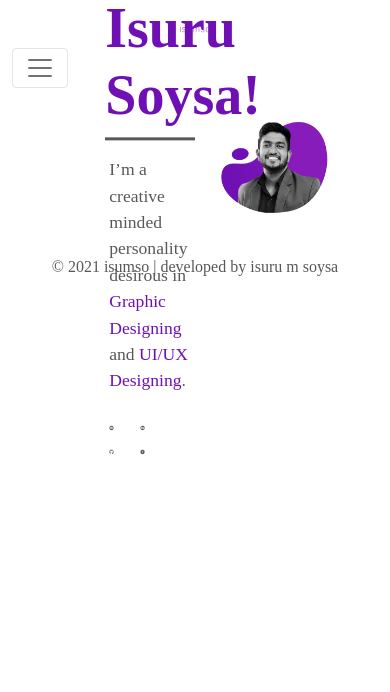
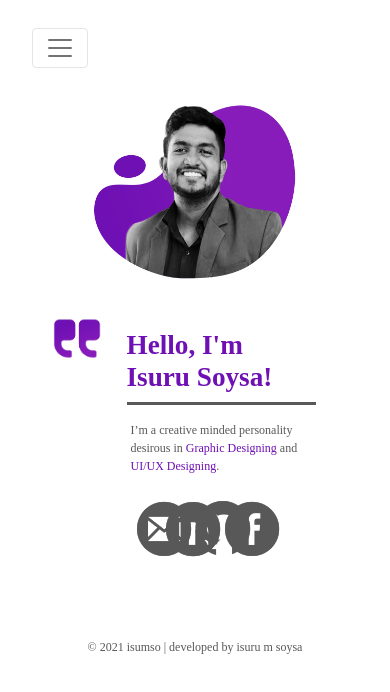
Before and after one commit to IsuruMSoysa/isuruMsoysaPortfolio, a React (Create React App) app in the folder isurumsoysa/: page / in a window 390 px wide. Shown: the top 692 px of the page. Built offline with nearby package versions, Linux system fonts and the light colour scheme.

Commit message:
Responsive Complete

```diff
--- a/isurumsoysa/src/App.css
+++ b/isurumsoysa/src/App.css
@@ -19,28 +19,29 @@
     color: #6F10B4 ;
 }
 
+
+.home-intro{
+    display: grid;
+    align-content: center;
+}
+
+
 @media screen and (max-width: 991px) {
     .MenuBar{
         display: flex;
         justify-content: start;
         padding-left: 10px;
     }
+    .home-intro{
+        margin-left: -50px;
+    }
 }
 
-.home-intro{
-    vertical-align: center;
-    position: relative;
-}
+
 /*.hello-box{*/
 /*    border-bottom: 3px solid #6F10B4;*/
 /*}*/
 
-.home-intro-inter{
-    position: absolute;
-    top: 47%;
-    -ms-transform: translateY(-50%);
-    transform: translateY(-50%);
-}
 .hello-text{
     color: #6F10B4;
     font-weight: bold;
@@ -184,21 +185,59 @@
     height: 100%;
 }
 
+@media screen and (max-width: 1441px) {
+    .hello-text{
+        font-size: 265%;
+    }
 
+    .home-description{
+        font-size: 100%;
+    }
+}
 
-/*@media screen and (max-width: 1090px) {*/
-/*    .hello-text{*/
-/*        font-size: 200%;*/
-/*    }*/
+@media screen and (max-width: 1412px) {
+    .hello-text{
+        font-size: 235%;
+    }
+    .home-description{
+        font-size: 100%;
+    }
+    .exp-link img {
+        width: 110%;
+    }
+    .hello-comma img{
+        width: 45%;
+    }
+}
 
-/*    .exp-link img {*/
-/*        width: 120%;*/
-/*    }*/
+@media screen and (max-width: 1190px) {
+    .hello-text{
+        font-size: 200%;
+    }
 
-/*    .home-description{*/
-/*        font-size: 90%;*/
-/*    }*/
-/*}*/
+    .exp-link img {
+        width: 120%;
+    }
+
+    .home-description{
+        font-size: 90%;
+    }
+}
+
+@media screen and (max-width: 1095px) {
+    .hello-text{
+        font-size: 200%;
+    }
+
+    .hello-img img {
+        width: 90%;
+    }
+
+    .home-description{
+        font-size: 90%;
+    }
+}
+
 
 
 /*@media screen and (max-width: 986px) {*/
@@ -224,3 +263,151 @@
 /*        padding-top: 50px;*/
 /*    }*/
 /*}*/
+
+/*@media screen and (max-width: 823px) {*/
+/*    .home-row{*/
+/*        padding-top: 50px;*/
+/*    }*/
+/*}*/
+
+@media screen and (max-width: 991px) {
+    .hello-comma img{
+        width: 40%;
+    }
+    .home-intro{
+        position: unset;
+    }
+    .hello-img{
+        position: relative;
+
+    }
+    .hello-img img{
+        width: 55%;
+        margin-top: -100px;
+    }
+
+    .home-description label{
+        margin-top: -100px;
+    }
+    .exp-link img {
+        width: 60%;
+    }
+}
+
+@media screen and (max-width: 792px) {
+    .exp-link img {
+        width: 80%;
+    }
+}
+
+@media screen and (max-width: 767px) {
+    .exp-link img {
+        width: 100%;
+    }
+}
+
+@media screen and (max-width: 669px) {
+    .copy-row{
+        padding-top: 40px;
+    }
+    .logo img{
+        width: 15%;
+        padding: 20px 0;
+    }
+}
+@media screen and (max-width: 604px) {
+    .home-description label{
+        padding-top: 70px;
+    }
+}
+
+@media screen and (max-width: 576px) {
+    .home-description label{
+        padding-top: 100px;
+    }
+    .exp-link img {
+        width: 140%;
+    }
+    .copy-row p{
+        font-size: 12px;
+    }
+}
+
+@media screen and (max-width: 500px) {
+    .exp-link img {
+        width: 180%;
+    }
+}
+
+@media screen and (max-width: 472px) {
+    .logo {
+        display: none;
+    }
+    .MenuBar nav button{
+        margin-top: 20px;
+        margin-left: 20px;
+    }
+    .hello-img img{
+        width: 55%;
+        margin-top: -20px;
+    }
+    .exp-link img {
+        width: 210%;
+    }
+}
+@media screen and (max-width: 472px) {
+    .exp-link img {
+        width: 250%;
+    }
+    .hello-img img{
+        width: 75%;
+    }
+}
+
+@media screen and (max-width: 409px) {
+    .exp-link img {
+        width: 350%;
+    }
+    .hello-text{
+        font-size: 170%;
+    }
+    .home-description label{
+        font-size: 12px;
+    }
+}
+
+@media screen and (max-width: 391px) {
+    .exp-link img {
+        width: 500%;
+    }
+}
+
+@media screen and (max-width: 365px) {
+    .exp-link img {
+        width: 800%;
+    }
+}
+
+@media screen and (max-width: 345px) {
+    .exp-link img {
+        width: 1000%;
+    }
+}
+
+@media screen and (max-width: 768px) {
+    .exp-logo img {
+        width: 50%;
+    }
+}
+
+@media screen and (max-width: 768px) {
+    .exp-det h5{
+        font-size: 14px;
+    }
+    .exp-det h6{
+        font-size: 14px;
+    }
+    .exp-link img {
+        width: 1200%;
+    }
+}
--- a/isurumsoysa/src/Components/About.js
+++ b/isurumsoysa/src/Components/About.js
@@ -3,7 +3,8 @@ import {Col, Container, Row} from "react-bootstrap";
 function About() {
     return (
         <Container >
-            <Row className=" px-4">
+            <Row>
+                <Col lg={6} md={12} sm={12} xs={12} className="col-6">
                     <Col className="abt-tab-col my-2 py-3 px-4 mx-2">
                         <div className="abt-tab px-1">
                             <h4 style={{color:"#6F10B4"}}>Academic Qualifications</h4>
@@ -25,6 +26,8 @@ function About() {
                             </h6>
                         </div>
                     </Col>
+                </Col>
+                <Col lg={6} md={12} sm={12} xs={12}  className="col-6">
                     <Col className="abt-tab-col my-2 py-3 px-4 mx-2">
                         <div className="abt-tab px-1">
                             <h4 style={{color:"#6F10B4"}}>Professional Qualifications</h4>
@@ -51,9 +54,11 @@ function About() {
                             </h6>
                         </div>
                     </Col>
+                </Col>
             </Row>
 
-            <Row className=" px-4">
+            <Row>
+                <Col lg={6} md={12} sm={12} xs={12}  className="col-6">
                     <Col className="abt-tab-col my-2 py-3 px-4 mx-2">
                         <div className="abt-tab px-1">
                             <h4 style={{color:"#6F10B4"}}>Online Certifications</h4>
@@ -83,6 +88,8 @@ function About() {
                             </h6>
                         </div>
                     </Col>
+                </Col>
+                <Col lg={6} md={12} sm={12} xs={12}  className="col-6">
                     <Col className="abt-tab-col my-2 py-3 px-4 mx-2">
                         <div className="abt-tab px-1">
                             <h4 style={{color:"#6F10B4"}}>Extra Curricular Activities</h4>
@@ -124,6 +131,7 @@ function About() {
                             </h6>
                         </div>
                     </Col>
+                </Col>
             </Row>
         </Container>
 
--- a/isurumsoysa/src/Components/Copyright.js
+++ b/isurumsoysa/src/Components/Copyright.js
@@ -9,8 +9,6 @@ function Copyright() {
                </Col>
            </Row>
         </Container>
-
-
     );
 }
 
--- a/isurumsoysa/src/Components/Home.js
+++ b/isurumsoysa/src/Components/Home.js
@@ -11,36 +11,35 @@ function Home() {
     return (
         <Container fluid>
             <Row className="home-row">
-                <Col   className="home-intro  col-6">
-                    <div className="home-intro-inter">
+                <Col xs={{ span: 12, order: 2 }} md={{ span: 12, order: 2 }} lg={{ span: 6, order: 1 }} className="home-intro col-6">
+                    {/*<div className="home-intro-inter">*/}
                         <Row>
                             <Col>
-                               <Row className="hello-box">
-                                   <Col className="col-5 text-end">
+                               <Row className="hello-box text-center">
+                                   <Col md={5} className=" hello-comma col-5 text-end">
                                        <img src={Comma}
                                             width="55%"
                                             height="auto"
                                             alt='Greet' />
                                    </Col>
-                                   <Col className=" col-7 pt-3 text-start">
+                                   <Col xs={4} md={6} className=" col-7 pt-3 text-start">
                                        <h1 className="hello-text pb-2">Hello, I'm<br/>Isuru Soysa!</h1>
                                    </Col>
                                </Row>
                             </Col>
                         </Row>
                         <Row>
-                            <Col className="col-5"></Col>
-                            <Col className="home-description col-7 py-2 ps-3 text-start">
+                            <Col  className="col-5"></Col>
+                            <Col className="home-description col-7 py-2 py-md-4 pt-sm-4 ps-3 text-start">
                                     <label>
-                                        I’m a creative minded personality desirous in<br/>
-                                        <span style={{color:"#6F10B4"}}>Graphic Designing </span>
+                                        I’m a creative minded personality desirous in
+                                        <span style={{color:"#6F10B4"}}> Graphic Designing </span>
                                         and<span style={{color:"#6F10B4"}}> UI/UX Designing</span>.
                                     </label>
                             </Col>
                         </Row>
                         <Row className="py-2">
                             <Col className="col-5">
-
                             </Col>
                             <Col className="py-1 ps-3 col-4">
                                 <Row>
@@ -75,9 +74,8 @@ function Home() {
                                 </Row>
                             </Col>
                         </Row>
-                    </div>
                 </Col>
-                <Col className="col-6 ">
+                <Col xs={{ span: 12, order: 1 }} md={{ span: 12, order: 1 }} lg={{ span: 6, order: 2 }}  className="hello-img text-center col-6">
                     <img src={ProfileImage}
                          width="85%"
                          height="auto"
--- a/isurumsoysa/src/Components/MenuBar.js
+++ b/isurumsoysa/src/Components/MenuBar.js
@@ -17,13 +17,12 @@ function App() {
        <Row>
            <Col>
                <Row>
-                   <Col className="text-center pt-3">
+                   <Col className="logo text-center pt-3">
                        <img src={isumso}
                             width="10%"
                             height="auto"
                             alt='Greet' />
                    </Col>
-
                </Row>
                <Row>
                    <div className="MenuBar">
```
Also changed, not shown: isurumsoysa/src/Components/Experience.js (+26 -26 lines), isurumsoysa/src/Components/Projects.js (+12 -5 lines), isurumsoysa/firebase.json (added), 1 other file (tests, documents, lock files or other folders). Lines whose indentation alone changed are shown as unchanged.
